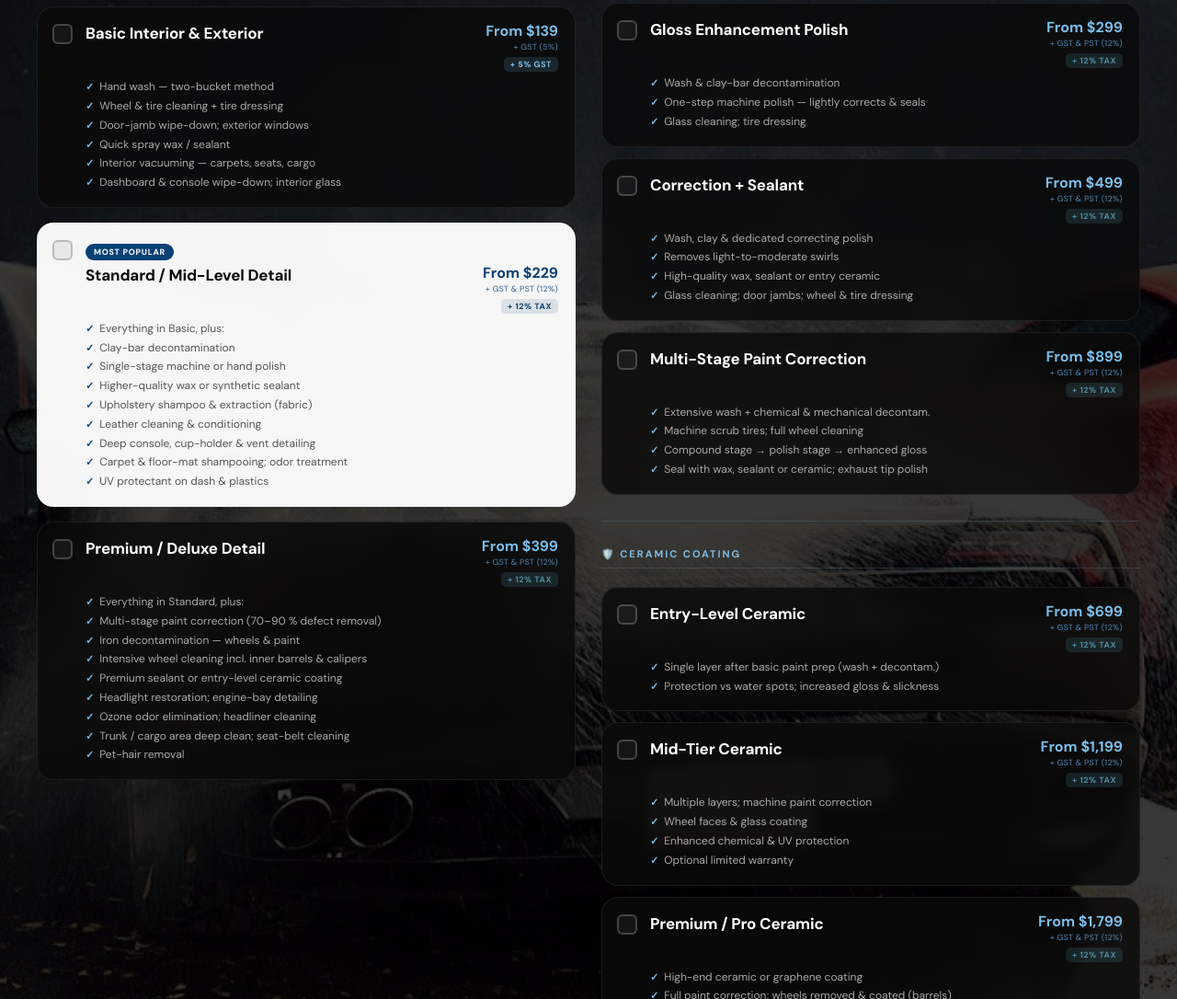
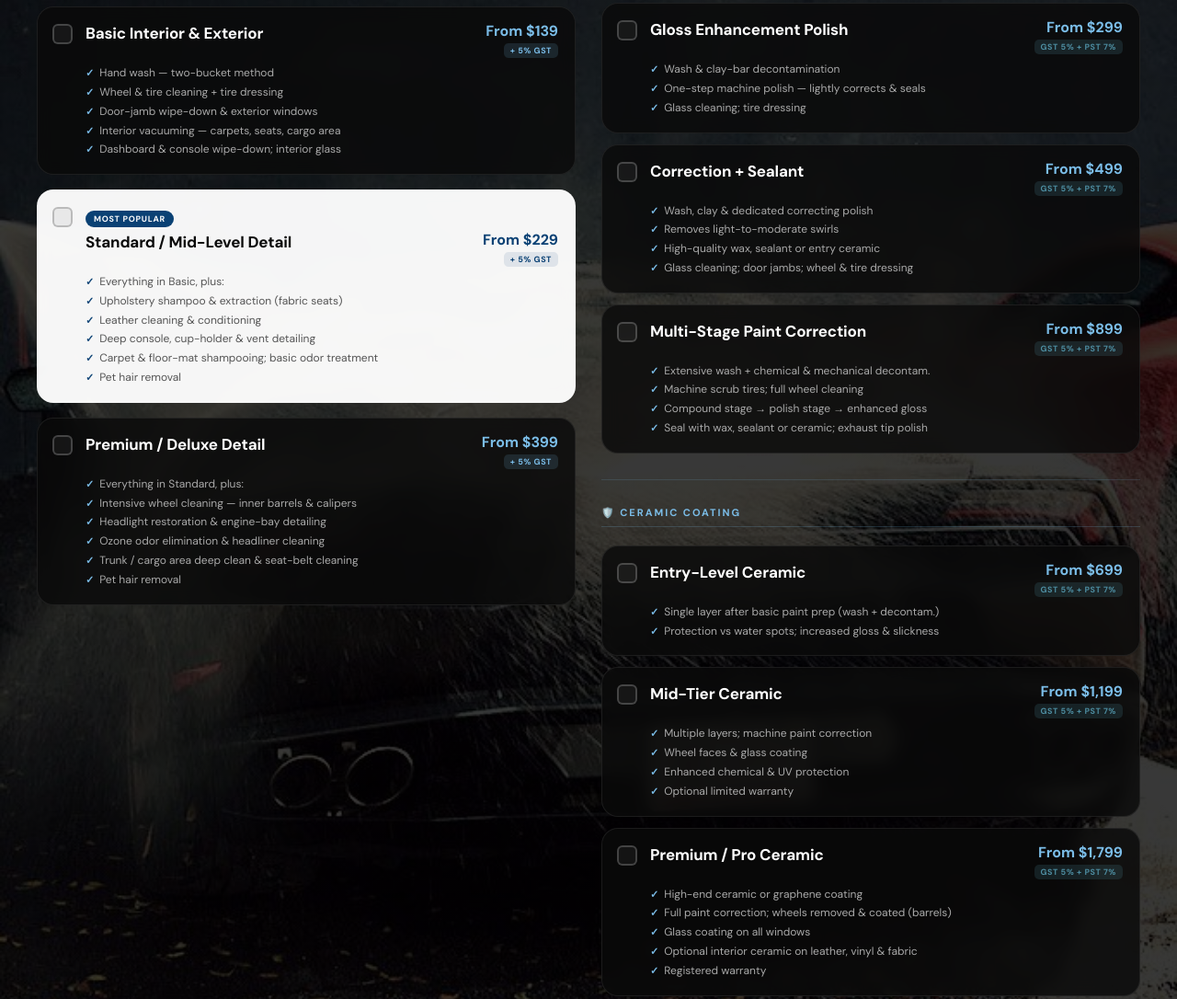
Before and after one commit to makmax48-design/OKNG-Mobile-Car-Detailing, a plain HTML site: page index.html in a window 1280 px wide. Shown: the part 2918-4004 px from the top of the page at 92% size. Drawn offline with Linux system fonts and the light colour scheme.

Commit message:
Add files via upload

```diff
--- a/index.html
+++ b/index.html
@@ -493,14 +493,13 @@
           <div>
             <div class="pkg-header">
               <div class="pkg-name">Basic Interior &amp; Exterior</div>
-              <div class="pkg-price"><span class="pkg-price-main">From $139</span><span class="pkg-price-sub">+ GST (5%)</span><span class="tax-badge tax-gst tax-tip" data-tip="GST only (5%) — federal tax on basic cleaning services.">+ 5% GST</span></div>
+              <div class="pkg-price"><span class="pkg-price-main">From $139</span><span class="tax-badge tax-gst tax-tip" data-tip="GST only (5%) — federal tax on basic cleaning services.">+ 5% GST</span></div>
             </div>
             <ul class="pkg-items">
               <li>Hand wash — two-bucket method</li>
               <li>Wheel &amp; tire cleaning + tire dressing</li>
-              <li>Door-jamb wipe-down; exterior windows</li>
-              <li>Quick spray wax / sealant</li>
-              <li>Interior vacuuming — carpets, seats, cargo</li>
+              <li>Door-jamb wipe-down &amp; exterior windows</li>
+              <li>Interior vacuuming — carpets, seats, cargo area</li>
               <li>Dashboard &amp; console wipe-down; interior glass</li>
             </ul>
           </div>
@@ -513,18 +512,15 @@
             <div class="pkg-badge">Most Popular</div>
             <div class="pkg-header">
               <div class="pkg-name">Standard / Mid-Level Detail</div>
-              <div class="pkg-price"><span class="pkg-price-main">From $229</span><span class="pkg-price-sub">+ GST &amp; PST (12%)</span><span class="tax-badge tax-gst-pst tax-tip" data-tip="GST 5% + PST 7% = 12% — BC provincial tax applies to polishing &amp; coating services.">+ 12% Tax</span></div>
+              <div class="pkg-price"><span class="pkg-price-main">From $229</span><span class="tax-badge tax-gst tax-tip" data-tip="GST only (5%) — federal tax on basic cleaning services.">+ 5% GST</span></div>
             </div>
             <ul class="pkg-items">
               <li>Everything in Basic, plus:</li>
-              <li>Clay-bar decontamination</li>
-              <li>Single-stage machine or hand polish</li>
-              <li>Higher-quality wax or synthetic sealant</li>
-              <li>Upholstery shampoo &amp; extraction (fabric)</li>
+              <li>Upholstery shampoo &amp; extraction (fabric seats)</li>
               <li>Leather cleaning &amp; conditioning</li>
               <li>Deep console, cup-holder &amp; vent detailing</li>
-              <li>Carpet &amp; floor-mat shampooing; odor treatment</li>
-              <li>UV protectant on dash &amp; plastics</li>
+              <li>Carpet &amp; floor-mat shampooing; basic odor treatment</li>
+              <li>Pet hair removal</li>
             </ul>
           </div>
         </label>
@@ -535,18 +531,15 @@
           <div>
             <div class="pkg-header">
               <div class="pkg-name">Premium / Deluxe Detail</div>
-              <div class="pkg-price"><span class="pkg-price-main">From $399</span><span class="pkg-price-sub">+ GST &amp; PST (12%)</span><span class="tax-badge tax-gst-pst tax-tip" data-tip="GST 5% + PST 7% = 12% — BC provincial tax applies to polishing &amp; coating services.">+ 12% Tax</span></div>
+              <div class="pkg-price"><span class="pkg-price-main">From $399</span><span class="tax-badge tax-gst tax-tip" data-tip="GST only (5%) — federal tax on basic cleaning services.">+ 5% GST</span></div>
             </div>
             <ul class="pkg-items">
               <li>Everything in Standard, plus:</li>
-              <li>Multi-stage paint correction (70–90 % defect removal)</li>
-              <li>Iron decontamination — wheels &amp; paint</li>
-              <li>Intensive wheel cleaning incl. inner barrels &amp; calipers</li>
-              <li>Premium sealant or entry-level ceramic coating</li>
-              <li>Headlight restoration; engine-bay detailing</li>
-              <li>Ozone odor elimination; headliner cleaning</li>
-              <li>Trunk / cargo area deep clean; seat-belt cleaning</li>
-              <li>Pet-hair removal</li>
+              <li>Intensive wheel cleaning — inner barrels &amp; calipers</li>
+              <li>Headlight restoration &amp; engine-bay detailing</li>
+              <li>Ozone odor elimination &amp; headliner cleaning</li>
+              <li>Trunk / cargo area deep clean &amp; seat-belt cleaning</li>
+              <li>Pet hair removal</li>
             </ul>
           </div>
         </label>
@@ -564,7 +557,7 @@
             <div>
               <div class="pkg-header">
                 <div class="pkg-name">Gloss Enhancement Polish</div>
-                <div class="pkg-price"><span class="pkg-price-main">From $299</span><span class="pkg-price-sub">+ GST &amp; PST (12%)</span><span class="tax-badge tax-gst-pst tax-tip" data-tip="GST 5% + PST 7% = 12% — BC provincial tax applies to polishing &amp; coating services.">+ 12% Tax</span></div>
+                <div class="pkg-price"><span class="pkg-price-main">From $299</span><span class="tax-badge tax-gst-pst tax-tip" data-tip="GST 5% + PST 7% = 12% — BC provincial tax applies to polishing &amp; coating services.">GST 5% + PST 7%</span></div>
               </div>
               <ul class="pkg-items">
                 <li>Wash &amp; clay-bar decontamination</li>
@@ -579,7 +572,7 @@
             <div>
               <div class="pkg-header">
                 <div class="pkg-name">Correction + Sealant</div>
-                <div class="pkg-price"><span class="pkg-price-main">From $499</span><span class="pkg-price-sub">+ GST &amp; PST (12%)</span><span class="tax-badge tax-gst-pst tax-tip" data-tip="GST 5% + PST 7% = 12% — BC provincial tax applies to polishing &amp; coating services.">+ 12% Tax</span></div>
+                <div class="pkg-price"><span class="pkg-price-main">From $499</span><span class="tax-badge tax-gst-pst tax-tip" data-tip="GST 5% + PST 7% = 12% — BC provincial tax applies to polishing &amp; coating services.">GST 5% + PST 7%</span></div>
               </div>
               <ul class="pkg-items">
                 <li>Wash, clay &amp; dedicated correcting polish</li>
@@ -595,7 +588,7 @@
             <div>
               <div class="pkg-header">
                 <div class="pkg-name">Multi-Stage Paint Correction</div>
-                <div class="pkg-price"><span class="pkg-price-main">From $899</span><span class="pkg-price-sub">+ GST &amp; PST (12%)</span><span class="tax-badge tax-gst-pst tax-tip" data-tip="GST 5% + PST 7% = 12% — BC provincial tax applies to polishing &amp; coating services.">+ 12% Tax</span></div>
+                <div class="pkg-price"><span class="pkg-price-main">From $899</span><span class="tax-badge tax-gst-pst tax-tip" data-tip="GST 5% + PST 7% = 12% — BC provincial tax applies to polishing &amp; coating services.">GST 5% + PST 7%</span></div>
               </div>
               <ul class="pkg-items">
                 <li>Extensive wash + chemical &amp; mechanical decontam.</li>
@@ -618,7 +611,7 @@
             <div>
               <div class="pkg-header">
                 <div class="pkg-name">Entry-Level Ceramic</div>
-                <div class="pkg-price"><span class="pkg-price-main">From $699</span><span class="pkg-price-sub">+ GST &amp; PST (12%)</span><span class="tax-badge tax-gst-pst tax-tip" data-tip="GST 5% + PST 7% = 12% — BC provincial tax applies to polishing &amp; coating services.">+ 12% Tax</span></div>
+                <div class="pkg-price"><span class="pkg-price-main">From $699</span><span class="tax-badge tax-gst-pst tax-tip" data-tip="GST 5% + PST 7% = 12% — BC provincial tax applies to polishing &amp; coating services.">GST 5% + PST 7%</span></div>
               </div>
               <ul class="pkg-items">
                 <li>Single layer after basic paint prep (wash + decontam.)</li>
@@ -632,7 +625,7 @@
             <div>
               <div class="pkg-header">
                 <div class="pkg-name">Mid-Tier Ceramic</div>
-                <div class="pkg-price"><span class="pkg-price-main">From $1,199</span><span class="pkg-price-sub">+ GST &amp; PST (12%)</span><span class="tax-badge tax-gst-pst tax-tip" data-tip="GST 5% + PST 7% = 12% — BC provincial tax applies to polishing &amp; coating services.">+ 12% Tax</span></div>
+                <div class="pkg-price"><span class="pkg-price-main">From $1,199</span><span class="tax-badge tax-gst-pst tax-tip" data-tip="GST 5% + PST 7% = 12% — BC provincial tax applies to polishing &amp; coating services.">GST 5% + PST 7%</span></div>
               </div>
               <ul class="pkg-items">
                 <li>Multiple layers; machine paint correction</li>
@@ -648,7 +641,7 @@
             <div>
               <div class="pkg-header">
                 <div class="pkg-name">Premium / Pro Ceramic</div>
-                <div class="pkg-price"><span class="pkg-price-main">From $1,799</span><span class="pkg-price-sub">+ GST &amp; PST (12%)</span><span class="tax-badge tax-gst-pst tax-tip" data-tip="GST 5% + PST 7% = 12% — BC provincial tax applies to polishing &amp; coating services.">+ 12% Tax</span></div>
+                <div class="pkg-price"><span class="pkg-price-main">From $1,799</span><span class="tax-badge tax-gst-pst tax-tip" data-tip="GST 5% + PST 7% = 12% — BC provincial tax applies to polishing &amp; coating services.">GST 5% + PST 7%</span></div>
               </div>
               <ul class="pkg-items">
                 <li>High-end ceramic or graphene coating</li>
```
